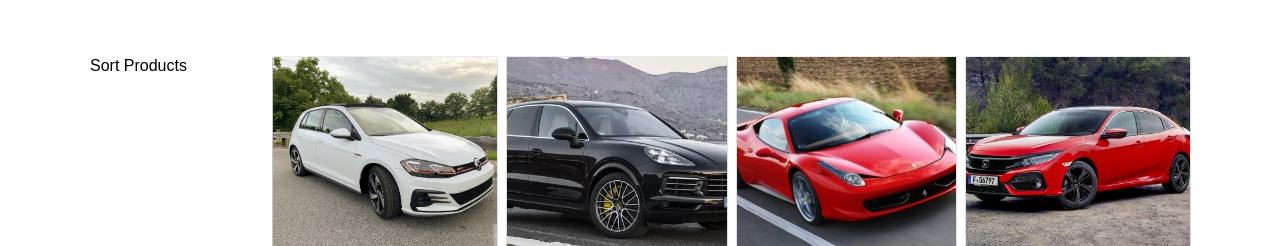
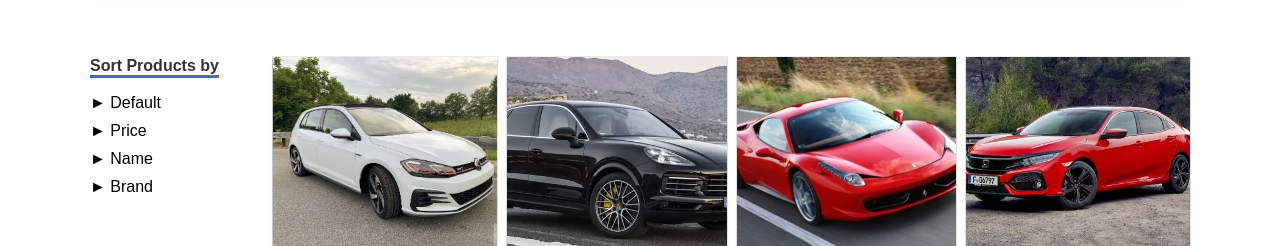
Before and after one commit to macr1408/car-shop-react, a React app: page /shop in a window 1280 px wide. Shown: the part 435-681 px from the top of the page. Built offline with nearby package versions, Linux system fonts and the light colour scheme; the HTML template or start-up script is replaced by a standard one.

Commit message:
Finished sorting in shop page

```diff
--- a/package.json
+++ b/package.json
@@ -14,6 +14,7 @@
         "autoprefixer": "^9.6.5",
         "postcss-loader": "^3.0.0",
         "precss": "^4.0.0",
+        "query-string": "^6.9.0",
         "react": "^16.10.2",
         "react-dom": "^16.10.2",
         "react-redux": "^7.1.3",
--- a/src/views/Product.scss
+++ b/src/views/Product.scss
@@ -9,7 +9,7 @@
     }
 
     .product-summary {
-        padding: 10px;
+        padding: 20px;
 
         .brand {
             margin: 5px 0;
--- a/src/views/Shop.js
+++ b/src/views/Shop.js
@@ -5,10 +5,64 @@ import Footer from '../components/Footer/Footer';
 import Gap from '../components/Gap/Gap';
 import ProductCard from '../components/Product/ProductCard/ProductCard';
 import { connect } from 'react-redux';
+import queryString from 'query-string';
 
 class Shop extends Component {
+
+    constructor(props) {
+        super(props);
+        this.state = {
+            sortedProducts: this.props.products.concat()
+        }
+        this.props.history.listen((location, action) => {
+            this.checkProductsSort(location);
+        });
+    }
+
+    filterProductsBy(sortBy) {
+        const currentPath = this.props.match.path;
+        this.props.history.push({
+            pathname: currentPath,
+            search: '?sort=' + sortBy
+        });
+    }
+
+    componentDidMount() {
+        this.checkProductsSort(this.props.location);
+    }
+
+    checkProductsSort(location) {
+        const queryParams = queryString.parse(location.search);
+        if (queryParams.sort !== undefined && queryParams.sort !== 'default') {
+            let newSortedProducts = this.state.sortedProducts.concat();
+            newSortedProducts.sort((a, b) => {
+                if (a[queryParams.sort] > b[queryParams.sort]) {
+                    return 1;
+                } else if (a[queryParams.sort] < b[queryParams.sort]) {
+                    return -1;
+                }
+                return 0;
+            });
+            newSortedProducts.sort((a, b) => {
+                if (a[queryParams.sort] > b[queryParams.sort]) {
+                    return 1;
+                } else if (a[queryParams.sort] < b[queryParams.sort]) {
+                    return -1;
+                }
+                return 0;
+            });
+            this.setState({
+                sortedProducts: newSortedProducts
+            });
+        } else {
+            this.setState({
+                sortedProducts: this.props.products
+            });
+        }
+    }
+
     render() {
-        const { products } = this.props;
+        const products = this.state.sortedProducts;
 
         let printableProducts = [];
         const productsLength = products.length;
@@ -41,7 +95,13 @@ class Shop extends Component {
                         <Gap height="40px"></Gap>
                     </div>
                     <div className="col l2 sidebar">
-                        Sort Products
+                        <h4>Sort Products by</h4>
+                        <ul className="filter-list">
+                            <li className="filter-link" onClick={() => this.filterProductsBy('default')}>Default</li>
+                            <li className="filter-link" onClick={() => this.filterProductsBy('price')}>Price</li>
+                            <li className="filter-link" onClick={() => this.filterProductsBy('name')}>Name</li>
+                            <li className="filter-link" onClick={() => this.filterProductsBy('brand')}>Brand</li>
+                        </ul>
                     </div>
                     <div className="col l10">
                         <div className="row container spaced-small">
--- a/src/views/Shop.scss
+++ b/src/views/Shop.scss
@@ -7,5 +7,25 @@
 
     .sidebar {
         border-right: 1px solid #e2e2e2;
+
+        h4 {
+            border-bottom: 3px solid $primary-color;
+            display: inline-block;
+            margin: 0;
+        }
+
+        .filter-list {
+            list-style: none;
+            padding: 0;
+
+            li {
+                cursor: pointer;
+                margin-bottom: 10px;
+
+                &::before {
+                    content: '► ';
+                }
+            }
+        }
     }
 }
```
Also changed, not shown: 2 other files (tests, documents, lock files or other folders).
